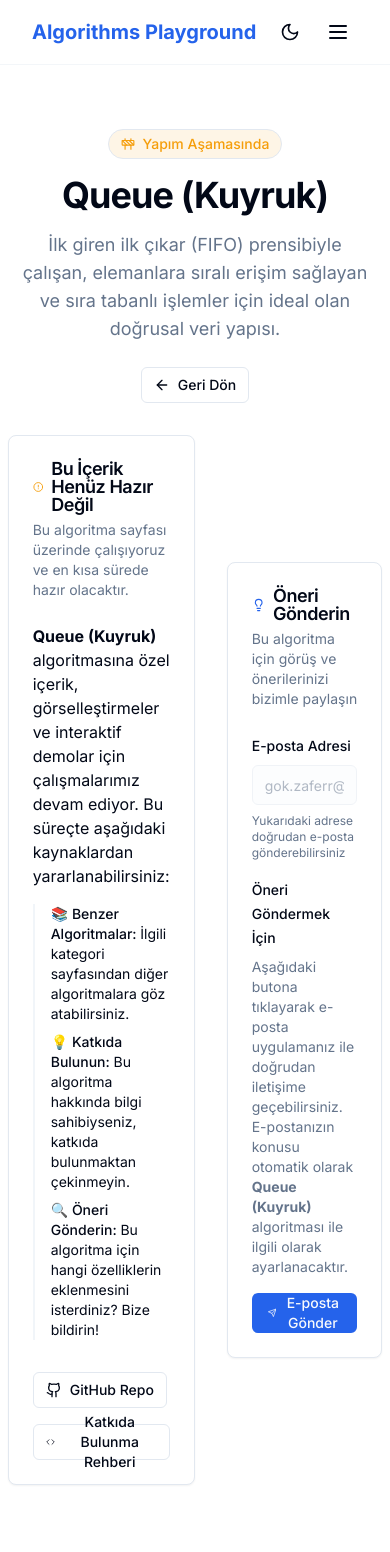
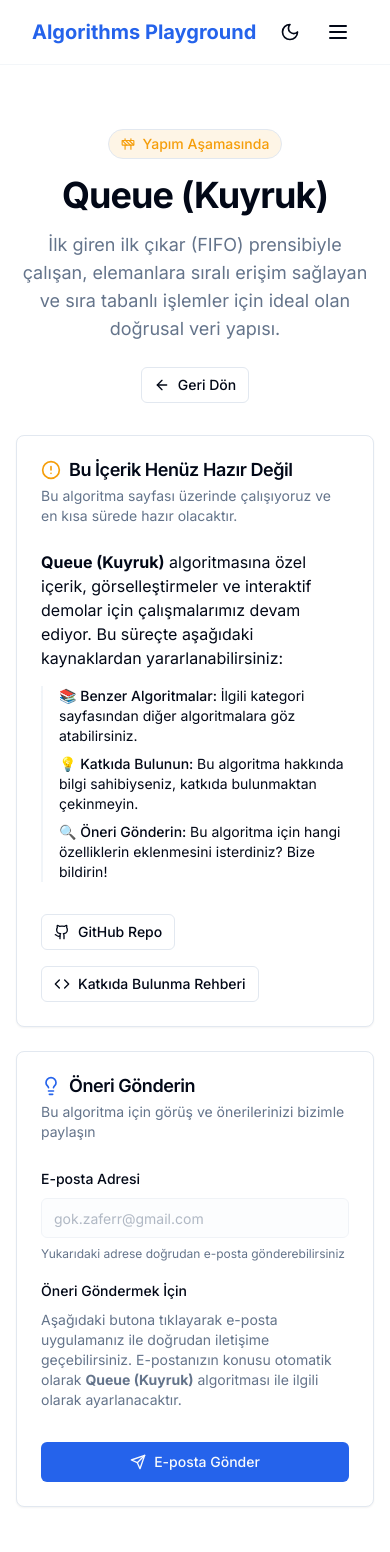
Before and after one commit to zzafergok/algorithms-playground, a Next.js app: page /algorithms/data-structures/queue in a window 390 px wide. Shown: the top 1552 px of the page. Built offline with nearby package versions, Linux system fonts and the light colour scheme; a web font is replaced by a local one.

Commit message:
fixed responsive

```diff
--- a/src/components/common/under-construction.tsx
+++ b/src/components/common/under-construction.tsx
@@ -1,8 +1,6 @@
 'use client';
 
 import Link from 'next/link';
-
-import { useState } from 'react';
 
 import {
   Send,
@@ -30,7 +28,6 @@ import {
 import { Input } from '@/components/ui/input';
 import { Badge } from '@/components/ui/badge';
 import { Button } from '@/components/ui/button';
-import { Textarea } from '@/components/ui/textarea';
 
 // Komponentin props arayüzü
 interface UnderConstructionProps {
@@ -80,32 +77,9 @@ export function UnderConstruction({
   returnPath,
   description,
 }: UnderConstructionProps) {
-  // Form durumunu yönetmek için state'ler
-  const [email, setEmail] = useState('');
-  const [suggestion, setSuggestion] = useState('');
-  const [isSubmitted, setIsSubmitted] = useState(false);
-  const [isSubmitting, setIsSubmitting] = useState(false);
-
   // Geri dönüş yolunu belirle, belirtilmemişse kategori sayfasına yönlendir
   const backPath =
     returnPath || (category ? `/algorithms/${category}` : '/algorithms');
-
-  // Form gönderme işlemi
-  const handleSubmit = (e: React.FormEvent<HTMLFormElement>) => {
-    e.preventDefault();
-
-    // Gerçek formu göndermek yerine simüle ediyoruz
-    setIsSubmitting(true);
-
-    // API çağrısını 1.5 saniye sonra tamamlanmış gibi göster
-    setTimeout(() => {
-      setIsSubmitting(false);
-      setIsSubmitted(true);
-      // Form alanlarını temizle
-      setEmail('');
-      setSuggestion('');
-    }, 1500);
-  };
 
   return (
     <div className="space-y-8 py-8">
@@ -144,15 +118,15 @@ export function UnderConstruction({
       </motion.div>
 
       {/* Main Content */}
-      <div className="flex items-center justify-center gap-8">
+      <div className="grid grid-cols-1 lg:grid-cols-2 gap-6 md:gap-8">
         {/* Left Section: Explanation */}
         <motion.div
-          className="md:col-span-2"
           initial={{ opacity: 0, x: -20 }}
           animate={{ opacity: 1, x: 0 }}
           transition={{ duration: 0.5, delay: 0.2 }}
+          className="h-full"
         >
-          <Card>
+          <Card className="h-full flex flex-col">
             <CardHeader>
               <CardTitle className="flex items-center gap-2">
                 <AlertCircle className="h-5 w-5 text-amber-500" />
@@ -163,7 +137,7 @@ export function UnderConstruction({
                 hazır olacaktır.
               </CardDescription>
             </CardHeader>
-            <CardContent className="space-y-4">
+            <CardContent className="space-y-4 flex-grow">
               <p>
                 <strong>{title}</strong> algoritmasına özel içerik,
                 görselleştirmeler ve interaktif demolar için çalışmalarımız
@@ -189,7 +163,7 @@ export function UnderConstruction({
                 </p>
               </div>
 
-              <div className="flex flex-wrap gap-4 pt-4">
+              <div className="flex flex-wrap gap-4 pt-4 mt-auto">
                 <Button variant="outline" size="sm" asChild>
                   <Link
                     href="https://github.com/zzafergok/algorithms-playground"
@@ -220,8 +194,9 @@ export function UnderConstruction({
           initial={{ opacity: 0, x: 20 }}
           animate={{ opacity: 1, x: 0 }}
           transition={{ duration: 0.5, delay: 0.4 }}
+          className="h-full"
         >
-          <Card>
+          <Card className="h-full flex flex-col">
             <CardHeader>
               <CardTitle className="flex items-center gap-2">
                 <Lightbulb className="h-5 w-5 text-primary" />
@@ -231,7 +206,7 @@ export function UnderConstruction({
                 Bu algoritma için görüş ve önerilerinizi bizimle paylaşın
               </CardDescription>
             </CardHeader>
-            <CardContent className="space-y-4">
+            <CardContent className="space-y-4 flex-grow flex flex-col">
               <div className="space-y-2">
                 <label className="text-sm font-medium">E-posta Adresi</label>
                 <Input
@@ -256,6 +231,7 @@ export function UnderConstruction({
                 </p>
               </div>
 
+              <div className="mt-auto pt-4">
                 <Button className="w-full" asChild>
                   <a
                     href={`mailto:gok.zaferr@gmail.com?subject=Algoritma Önerisi: ${title}&body=Merhaba,%0D%0A%0D%0A${title} algoritması hakkında önerilerim/katkılarım:%0D%0A%0D%0A[Lütfen önerilerinizi buraya yazınız]%0D%0A%0D%0ATeşekkürler,%0D%0A`}
@@ -265,6 +241,7 @@ export function UnderConstruction({
                     E-posta Gönder
                   </a>
                 </Button>
+              </div>
             </CardContent>
           </Card>
         </motion.div>
```
Lines whose indentation alone changed are shown as unchanged.
